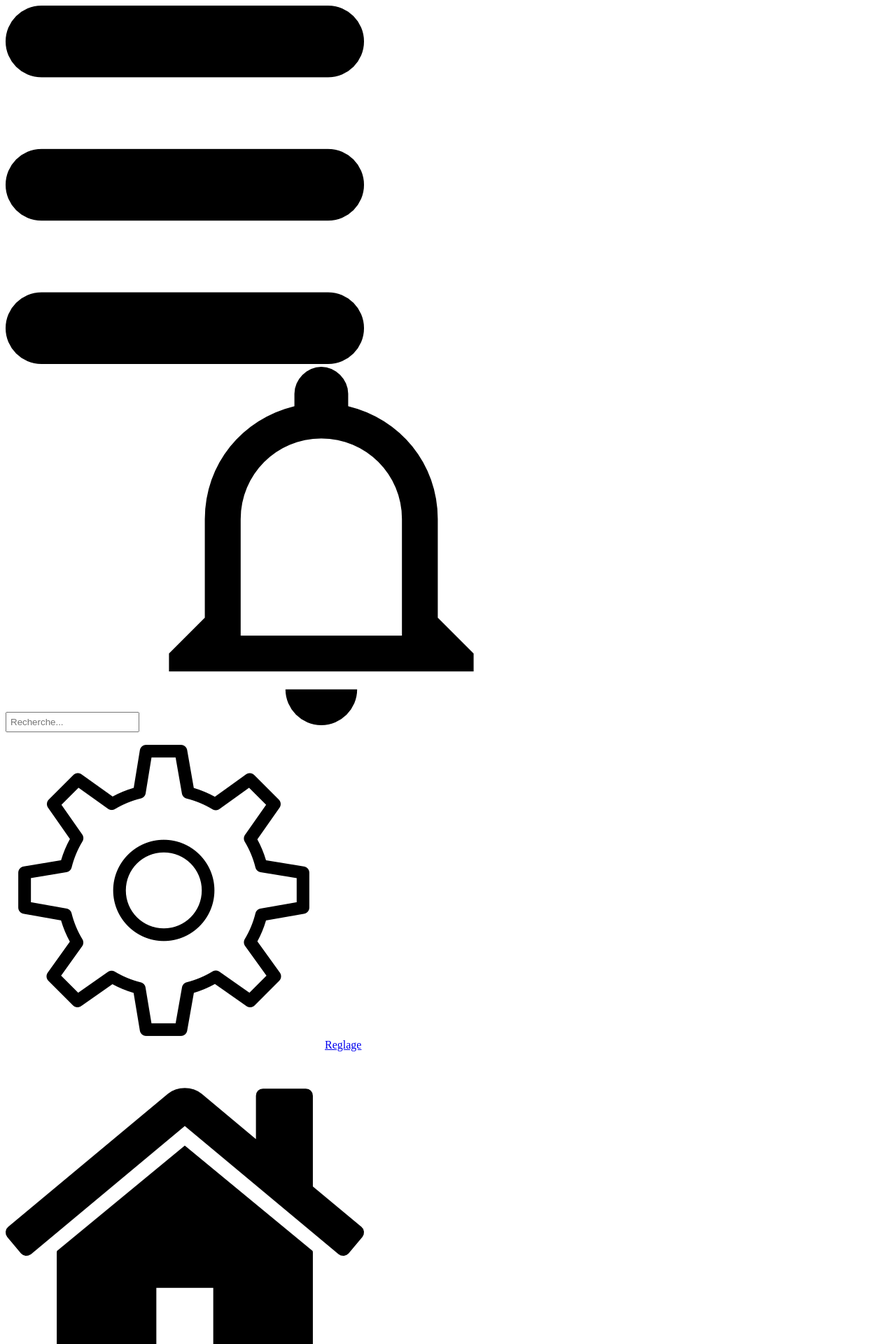
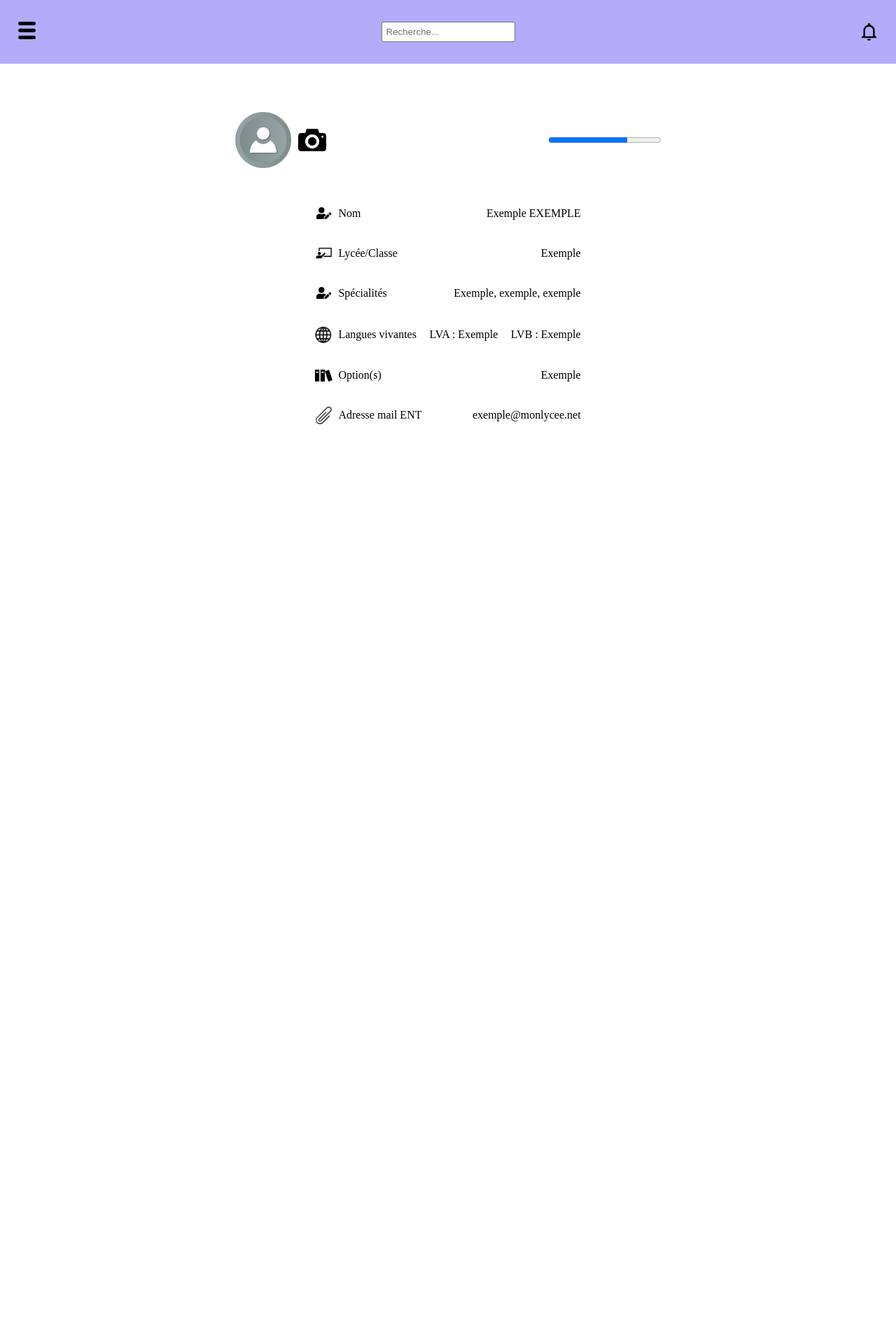
Before and after one commit to Key4School/Key4School, a Flask app: page /profile/ in a window 1280 px wide. Shown: the top 1920 px of the page at 70% size. After the commit the page ends 606 px from the top, so only its background shows below. Run offline with Flask 2, Linux system fonts and the light colour scheme; some libraries are stand-ins or nearby versions.

Commit message:
Update profile.html

```diff
--- a/templates/profile.html
+++ b/templates/profile.html
@@ -2,154 +2,124 @@
 <html lang="fr">
 
 <head>
-  <!-- language utf8 pour indiquer l'encodage -->
   <meta charset="UTF-8">
-  <!-- pour l'adapter plus ou moins bien sur telephone -->
   <meta name="viewport" content="width=device-width, initial-scale=1.0">
-  <!-- titre en haut dans le navigateur -->
   <title>Profile</title>
-  <!-- page de style -->
-  <link rel="stylesheet" type="text/css" href="style.css">
-  <!-- importation de la bibliotheque jquery qui est requise pour faire marcher le js-->
+  <link rel="stylesheet" type="text/css" href="{{url_for('static',filename='styles/style.css')}}">
   <script src="https://ajax.googleapis.com/ajax/libs/jquery/1.7.2/jquery.min.js"></script>
-  <!-- importation du JS pour afficher et enlever les div -->
-  <script src="menuprofile.js"></script>
+  <script src="{{url_for('static',filename='js/menuprofile.js')}}"></script>
 </head>
 
 <body>
-  <!-- debut du bandeau en haut de la page -->
   <div class="bandeau">
-    <!-- icone menu en haut a gauche -->
     <div class="menu">
       <img Onclick='divmenu()' alt="menu" src="{{url_for('static',filename='image/menu.png')}}" class="iconebandeau" />
     </div>
-    <!-- barre rechercher  -->
+
     <input type="text" placeholder="Recherche..." style="padding:5px;">
-    <!-- icone cloche pour les notifs -->
-    <img Onclick='divnotif()' alt="notif" src="image/cloche.png" class="iconebandeau" />
+    <img Onclick='divnotif()' alt="notif" src="{{url_for('static',filename='image/cloche.png')}}" class="iconebandeau" />
   </div>
-  <!-- fin du bandeau en haut de la page -->
-  <!-- div qui s'affiche a gauche en cliquant sur le boutton menu en haut a gauche -->
+  <div id="page">
     <div id="multichoix">
-    <!-- chaque div "ligne" correspond a une ligne de la div -->
       <div class="ligne">
-      <!-- icone des parametres -->
-      <img alt="parametre" src="image/parametre.png" class="iconemenu" />
-      <!-- lien qui envoi sur la page des parametres -->
+        <img alt="parametre" src="{{url_for('static',filename='image/parametre.png')}}" class="iconemenu" />
         <a href="parametre.html" class="titremenu">
           Reglage
         </a>
       </div>
       <div class="ligne">
-      <!-- icone de l'Acceuil -->
-      <img alt="home" src="image/home.png" class="iconemenu" />
-      <!-- lien qui reviens a l'Acceuil -->
+        <img alt="home" src="{{url_for('static',filename='image/home.png')}}" class="iconemenu" />
         <a href="index.html" class="titremenu">
           Acceuil
         </a>
       </div>
-    <!-- la mm chose qu'haut dessus mais pour les amis -->
       <div class="ligne">
-      <img alt="amis proche" src="image/amis.png" class="iconemenu" />
+        <img alt="amis proche" src="{{url_for('static',filename='image/amis.png')}}" class="iconemenu" />
         <a href="amis.html" class="titremenu">
           Amis proches
         </a>
       </div>
-    <!-- la mm chose qu'haut dessus mais pour l'hisorique -->
       <div class="ligne">
-      <img alt="historique" src="image/historique.png" class="iconemenu" />
+        <img alt="historique" src="{{url_for('static',filename='image/historique.png')}}" class="iconemenu" />
         <a href="historique.html" class="titremenu">
           Historique
         </a>
       </div>
-    <!-- la mm chose qu'haut dessus mais pour les enregistrements -->
       <div class="ligne">
-      <img alt="enregistements" src="image/baniere.png" class="iconemenu" />
+        <img alt="enregistements" src="{{url_for('static',filename='image/baniere.png')}}" class="iconemenu" />
         <a href="enregistements.html" class="titremenu">
           Enregistrements
         </a>
       </div>
-    <!-- la mm chose qu'haut dessus mais pour se deconnecter -->
       <div class="ligne">
-      <img alt="se deconnecter" src="image/deconnecter.png" class="iconemenu" />
+        <img alt="se deconnecter" src="{{url_for('static',filename='image/deconnecter.png')}}" class="iconemenu" />
         <a href="deconnexion.html" class="titremenu">
           Se déconnecter
         </a>
       </div>
+
     </div>
-  <!-- fin de la div sur le coté gauche -->
-  <!-- debut div a droite qui s'affiche en cliquant sur le boutton cloche -->
     <div id="notif">
-    <!-- div pour la 1ere notif -->
       <div class="notif1">
-      <!-- contenue de la notif -->
-      <img alt="avatar" src="image/avatar.png" class="persopubli" />
+        <img alt="avatar" src="{{url_for('static',filename='image/avatar.png')}}" class="persopubli" />
         <div class="contentnotif">
           <h2>Nouvel atelier d'écriture</h2>
           <p>
             Retrouvez nous tous
+
           </p>
         </div>
       </div>
-    <!-- fin de la notif 1 -->
     </div>
-  <!-- fin de la div pour les notifs -->
     <br />
-  <!-- debut de la div pour la page avec les infos -->
     <div class="page">
       <br />
       <br />
       <br />
-    <!-- 1ere ligne -->
       <div class="ligne1profile">
-      <!-- div pour coller l'icone appareil photo et la photo de profile -->
         <div class="photoprofile">
-        <!-- photo de profile -->
-        <img alt="user" src="image/user.png" style="width:80px; height:auto;" />
-        <!-- icone appareil photo -->
-        <img alt="appareil photo" src="image/photo.png" style="margin-left:8%;width:40px; height:auto;" />
+          <img alt="user" src="{{url_for('static',filename='image/user.png')}}" style="width:80px; height:auto;" />
+          <img alt="appareil photo" src="{{url_for('static',filename='image/photo.png')}}" style="margin-left:8%;width:40px; height:auto;" />
         </div>
-      <!-- barre de progression des XP -->
         <progress value="70" max="100">70 %</progress>
+
       </div>
       <br />
       <br />
-    <!-- debut de la div avec les infos pour le Nom -->
       <div class="contentinfoprofile">
+
         <p class="themeligne">
-        <!-- icone -->
-        <img alt="user" src="image/editprofile.png" class="iconeinfoprofile" />
+          <img alt="user" src="{{url_for('static',filename='image/editprofile.png')}}" class="iconeinfoprofile" />
           &nbsp;&nbsp;Nom
         </p>
-      <!-- ce que l'utilisateur a rempli comme info pour lui -->
         <p>
           Exemple EXEMPLE
         </p>
       </div>
-    <!-- nouelle ligne pour le lycee et la classe -->
       <div class="contentinfoprofile">
+
         <p class="themeligne">
-        <img alt="presentateur" src="image/presentateur.png" class="iconeinfoprofile" />
+          <img alt="presentateur" src="{{url_for('static',filename='image/presentateur.png')}}" class="iconeinfoprofile" />
           &nbsp;&nbsp;Lycée/Classe
         </p>
         <p>
           Exemple
         </p>
       </div>
-    <!-- nouelle ligne pour les spe -->
       <div class="contentinfoprofile">
+
         <p class="themeligne">
-        <img alt="specialite" src="image/editprofile.png" class="iconeinfoprofile" />
+          <img alt="specialite" src="{{url_for('static',filename='image/editprofile.png')}}" class="iconeinfoprofile" />
           &nbsp;&nbsp;Spécialités
         </p>
         <p>
           Exemple, exemple, exemple
         </p>
       </div>
-    <!-- nouelle ligne pour les langues -->
       <div class="contentinfoprofile">
+
         <p class="themeligne">
-        <img alt="langues" src="image/web.png" class="iconeinfoprofile" />
+          <img alt="langues" src="{{url_for('static',filename='image/web.png')}}" class="iconeinfoprofile" />
           &nbsp;&nbsp;Langues vivantes
         </p>
         <p>
@@ -159,20 +129,20 @@
           LVB : Exemple
         </p>
       </div>
-    <!-- nouelle ligne pour les options -->
       <div class="contentinfoprofile">
+
         <p class="themeligne">
-        <img alt="option" src="image/livre.png" class="iconeinfoprofile" />
+          <img alt="option" src="{{url_for('static',filename='image/livre.png')}}" class="iconeinfoprofile" />
           &nbsp;&nbsp;Option(s)
         </p>
         <p>
           Exemple
         </p>
       </div>
-    <!-- nouelle ligne pour l'adresse mail' -->
       <div class="contentinfoprofile">
+
         <p class="themeligne">
-        <img alt="mail" src="image/trombone.png" class="iconeinfoprofile" />
+          <img alt="mail" src="{{url_for('static',filename='image/trombone.png')}}" class="iconeinfoprofile" />
           &nbsp;&nbsp;Adresse mail ENT
         </p>
         <p>
@@ -180,7 +150,9 @@
         </p>
       </div>
     </div>
-  <!-- fin de la page -->
+
+  </div>
+
 </body>
 
 </html>
```
Lines whose indentation alone changed are shown as unchanged.
